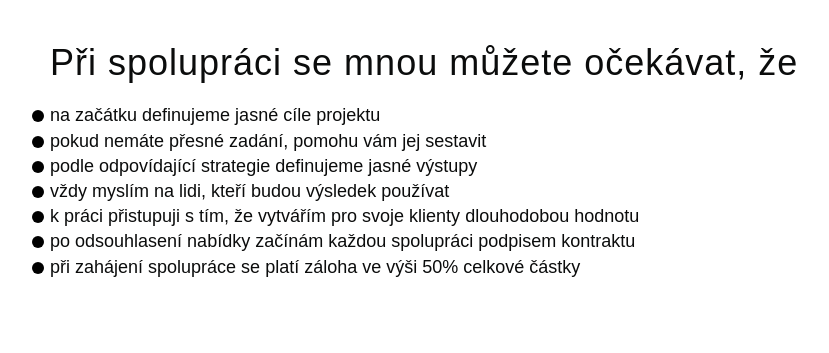
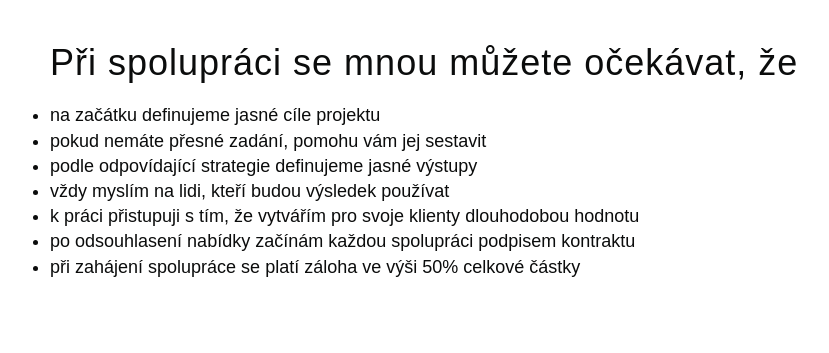
Before and after one commit to fdedic/fdedic.github.io, a Jekyll site: the page built from filip.md, in a window 1280 px wide. Shown: the part 848-1201 px from the top of the page, without its empty margins (210-1039 px from the left). Built offline with Jekyll 4.4.1, drawn with Linux system fonts in a browser that asks for light colours; nearby versions of some CDN libraries; some web fonts are replaced.

Commit message:
Update base.css

```diff
--- a/assets/css/base.css
+++ b/assets/css/base.css
@@ -422,7 +422,7 @@ padding: 10px 60px 10px 15px;
 
  /* Lists */
 
- ul li:before {
+ .list-bullet ul li:before {
      content: " ";
      display: inline-block;
      position: relative;
```
